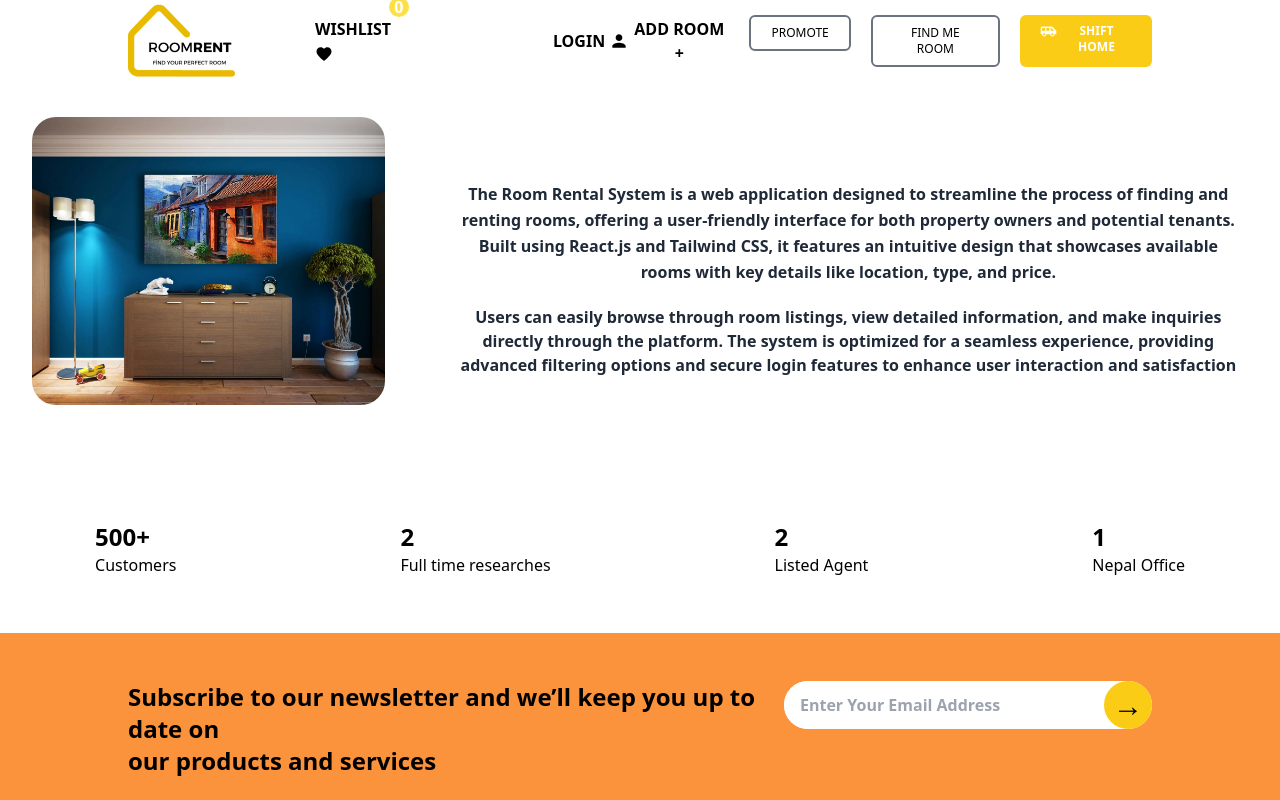
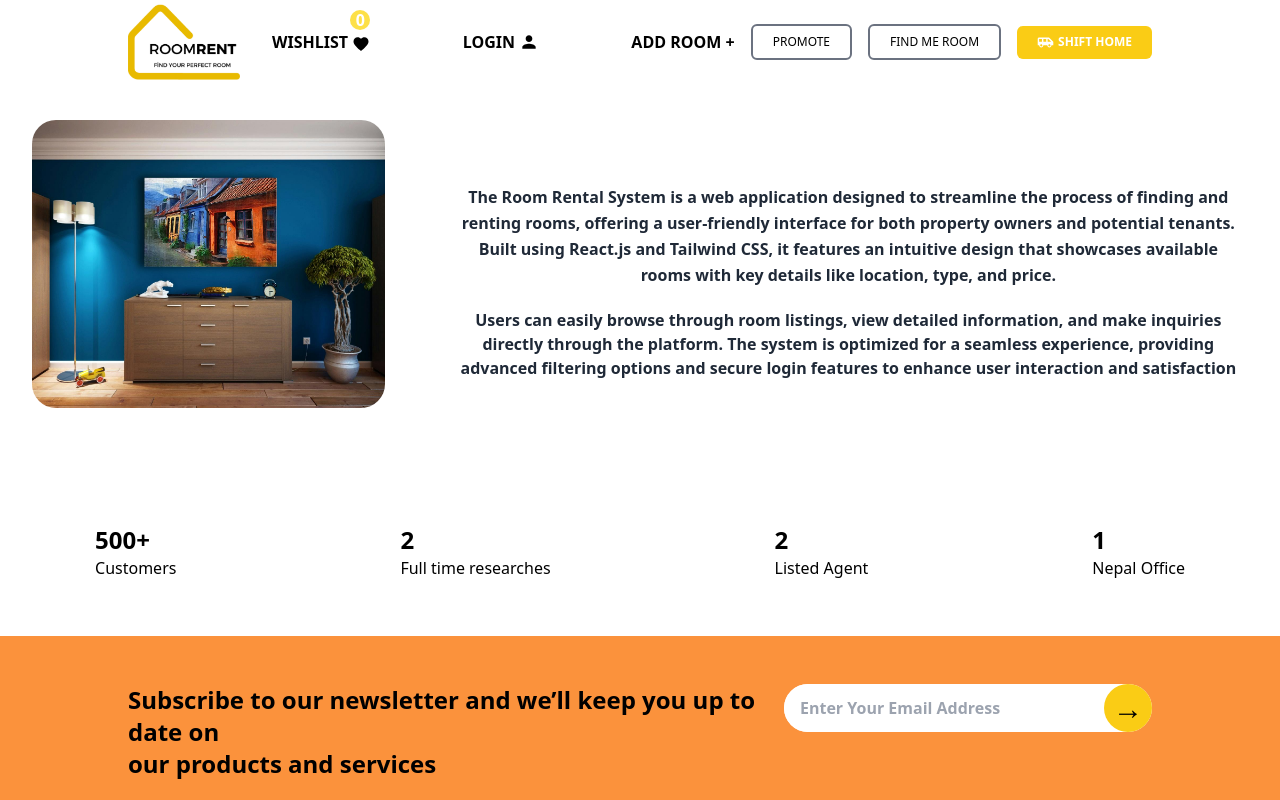
Before and after one commit to bhatta09/Room-Rental-System, a React (Vite) app: page /about in a window 1280 px wide. Shown: the top 800 px of the page. Built offline with nearby package versions, Linux system fonts and the light colour scheme.

Commit message:
navbarResponsive

```diff
--- a/src/components/Navbar.jsx
+++ b/src/components/Navbar.jsx
@@ -7,11 +7,6 @@ import { Link } from "react-router-dom";
 import HomeIcon from "@mui/icons-material/Home";
 import logo from "../assets/image.png";
 
-import PaymentsIcon from "@mui/icons-material/Payments";
-const navData = [
-  { name: "Promote", path: "/contact" },
-  { name: "Find me room", path: "/about" },
-];
 const mobileNavData = [
   { name: "Home", path: "/contact", icon: <HomeIcon sx={{ fontSize: 18 }} /> },
   {
@@ -33,15 +28,15 @@ const mobileNavData = [
 const Navbar = () => {
   const [currentUser, setCurrentUser] = useState(false);
   return (
-    <nav className="flex justify-between items-center pb-2 pt-1 bg-white  top-0  lg:px-32 sticky z-[100]">
-      <div className="flex gap-20 items-center mx-4 md:mx-0">
+    <nav className=" bg-white sticky  top-0 z-[100] flex flex-wrap  items-center   px-12 lg:px-32  pt-1 pb-2 gap-4 ">
+      {/* logo */}
+      <div className="mb-4 md:mb-0  sm:mr-64 md:mr-4">
         <Link to="/">
-          <div className=" ">
-            <img src={logo} alt="" className="w-28" />
+          <img src={logo} alt="" className="w-28 " />
+        </Link>
       </div>
-        </Link>
-
-        <div className=" text-base font-semibold uppercase  md:flex flex-col mt-[-20px] items-end hidden ">
+      {/*wishlist  */}
+      <div className=" text-base font-semibold uppercase md:flex flex-col mt-[-20px] items-end hidden ">
         <div className="w-5 h-5 rounded-full bg-yellow-300  text-white flex justify-center items-center">
           0
         </div>
@@ -49,7 +44,8 @@ const Navbar = () => {
           Wishlist <FavoriteIcon sx={{ fontSize: 18 }} />
         </div>
       </div>
-        <div className=" ml-16 hidden md:block">
+      {/* login */}
+      <div className=" mx-auto hidden md:block  ">
         <Link to={currentUser ? "/profile" : "/login"}>
           <button className="flex items-center gap-1 text-base font-semibold uppercase">
             {currentUser ? "Profile" : "Login"}{" "}
@@ -57,9 +53,7 @@ const Navbar = () => {
           </button>
         </Link>
       </div>
-      </div>
 
-      <div className="flex flex-row gap-5  ">
       <button className="md:block ">
         <h1 className=" uppercase text-sm md:text-base font-semibold  ">
           Add Room +
@@ -67,21 +61,26 @@ const Navbar = () => {
       </button>
       <button className="md:hidden ">
         <h1 className=" uppercase text-xs md:text-base font-semibold  border-2 border-gray-500  py-2 px-3 rounded-md ">
-            Promote
+          Promotex
         </h1>
       </button>
 
-        {navData.map((data, index) => (
       <Link
-            key={index}
         className="text-black font-medium hover:text-yellow-300 "
-            to={data.path}
+        to="/contact"
       >
         <button className="hidden md:block border-2 border-gray-500  p-2 px-5 rounded-md ">
-              <h1 className=" uppercase text-xs leading-4">{data.name}</h1>
+          <h1 className=" uppercase text-xs leading-4">Promote</h1>
         </button>
       </Link>
-        ))}
+      <Link
+        className="text-black font-medium hover:text-yellow-300 "
+        to="/about"
+      >
+        <button className="hidden md:block border-2 border-gray-500  p-2 px-5 rounded-md ">
+          <h1 className=" uppercase text-xs leading-4">Find me room</h1>
+        </button>
+      </Link>
 
       <button className="  p-2 px-5 rounded-md hidden md:flex  gap-1  bg-yellow-400">
         <AirportShuttleIcon sx={{ fontSize: 17, color: "white" }} />
@@ -89,8 +88,8 @@ const Navbar = () => {
           shift Home
         </h1>
       </button>
-      </div>
 
+      {/* mobileResponsive */}
       <div className="w-full fixed bg-white shadow-2xl   bottom-0 z-[100] md:hidden rounded-t-full  ">
         <div className="flex flex-row mx-8 my-3 justify-between gap-5 items-center">
           {mobileNavData.map((data, index) => (
```
Lines whose indentation alone changed are shown as unchanged.
